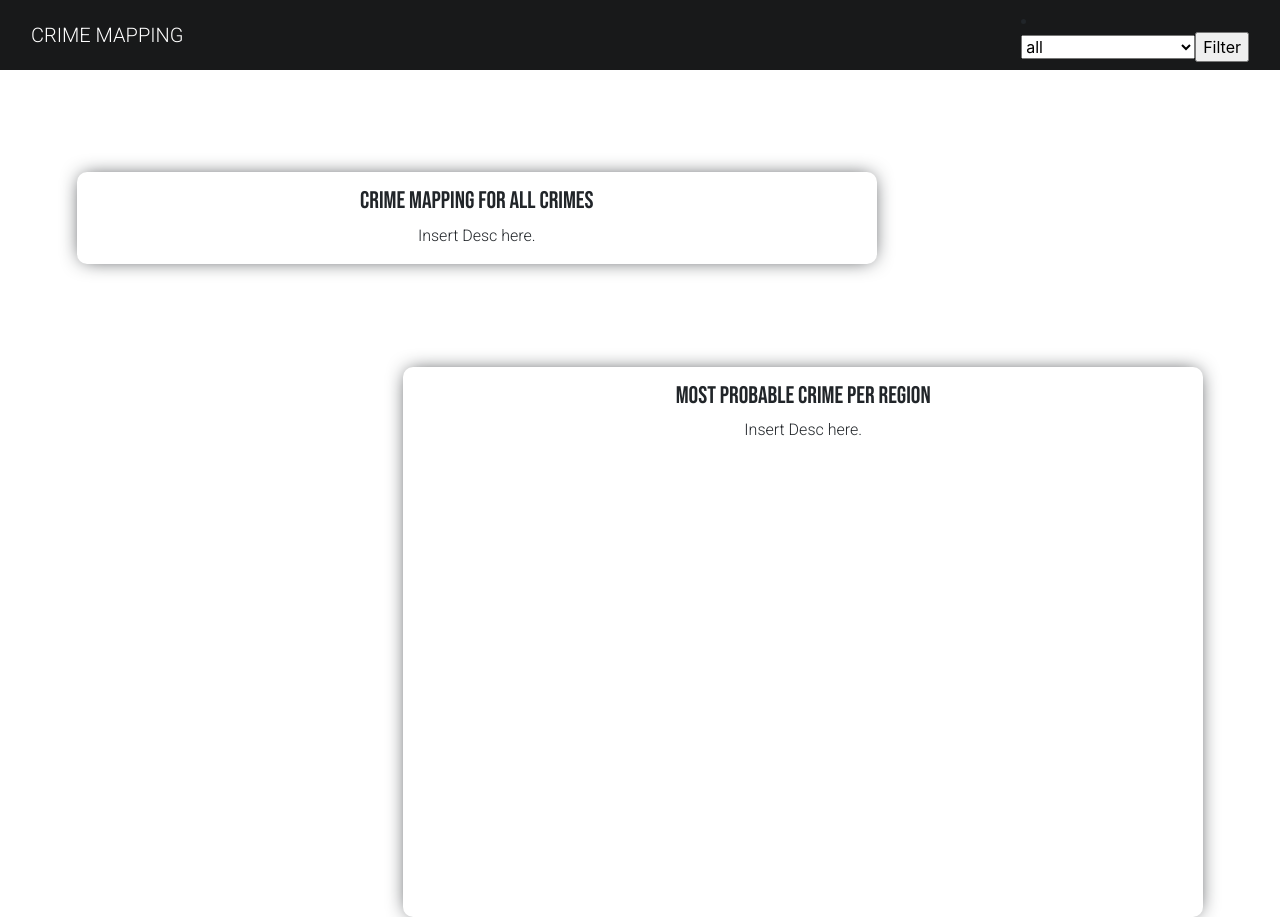
After one commit to maxantl/finalproject-crimemapping, a Django app: template DATAMINING/WEBAPP/templates/WEBAPP/index.html in a window 1280 px wide. The commit adds this page. Run offline with Django 4.2, Linux system fonts and the light colour scheme; the template is opened without the code that fills it, so the values that code supplies are empty; some libraries are stand-ins or nearby versions.

Commit message:
Update dropdown

```diff
--- /dev/null
+++ b/DATAMINING/WEBAPP/templates/WEBAPP/index.html
@@ -0,0 +1,72 @@
+{% extends 'partials/base.html' %}
+{% block content %}
+
+<style>
+    @import url('https://fonts.googleapis.com/css2?family=Roboto:wght@100;300&display=swap');
+    @import url('https://fonts.googleapis.com/css2?family=Bebas+Neue&display=swap');
+    @import url('https://fonts.googleapis.com/css2?family=Open+Sans&family=Roboto:ital,wght@1,700&display=swap');
+    html,body{
+        background-color: white;
+        height: 100%;
+        width: 100%;
+    }
+
+    text-center {
+        text-align: center!important;
+    }
+    #map1{
+        float: left;
+        width: 800px;
+        margin-left: 6%;
+        margin-top: 8%;
+        padding-top: 15px;
+        box-shadow: 0px 0px 20px -5px;
+        border-radius: 10px;
+        font-family: 'Bebas Neue', cursive;
+    }
+    #map2{
+        float: right;
+        height: 550.8px;
+        width: 800px;
+        margin-right: 6%;
+        margin-top: 8%;
+        padding-top: 15px;
+        box-shadow: 0px 0px 20px -5px;
+        border-radius: 10px;
+        font-family: 'Bebas Neue', cursive;
+    }
+    #map1-desc{
+        font-family: 'Roboto', sans-serif;
+    }
+    #map2-desc{
+        font-family: 'Roboto', sans-serif;
+    }
+    .alert{
+        position: absolute;
+        height: 150px;
+        width: 500px;
+        margin: auto;
+        top: 35%;
+        left: 35%;
+        background-color: #18191A;;
+        text-align: justify;
+        text-justify: inter-word;
+        padding: 20px;
+        color: white;
+        font-family: 'Roboto', sans-serif;
+    }
+</style>
+
+<body>
+         <div class="container" id="map1">
+            <h4 class="text-center">Crime Mapping for all Crimes</h4>
+            <p class="text-center" id="map1-desc">Insert Desc here.</p>
+            {{map1 | safe}}
+         </div>
+         <div class="container" id="map2">
+            <h4 class="text-center">Most Probable Crime per Region</h4>
+             <p class="text-center" id="map2-desc">Insert Desc here.</p>
+            {{map2 | safe}}
+        </div>
+</body>
+{% endblock %}
--- a/DATAMINING/WEBAPP/templates/partials/base.html
+++ b/DATAMINING/WEBAPP/templates/partials/base.html
@@ -24,29 +24,27 @@
         <button type="button" class="navbar-toggler" data-toggle="collapse" data-target="#navbarCollapse">
                 <span class="navbar-toggler-icon"></span>
         </button>
-          <ul class="nav navbar-nav ms-auto">
-            <li class="nav-item dropdown">
-              <a href="#" class="nav-link dropdown-toggle" id="navDropdown" data-bs-toggle="dropdown" style="font-family: 'Roboto', sans-serif;">CRIME TYPES</a>
-              <div class="dropdown-menu dropdown-menu-right" id="navMenu">
-                  <a href="#" class="dropdown-item active" style="font-family: 'Roboto', sans-serif;">All</a>
-                <a href="#" class="dropdown-item" style="font-family: 'Roboto', sans-serif;">Arrests</a>
-                <a href="#" class="dropdown-item" style="font-family: 'Roboto', sans-serif;">Murder</a>
-                <a href="#" class="dropdown-item" style="font-family: 'Roboto', sans-serif;">Physical Injury</a>
-                <a href="#" class="dropdown-item" style="font-family: 'Roboto', sans-serif;">Kidnapping</a>
-                <a href="#" class="dropdown-item" style="font-family: 'Roboto', sans-serif;">Rape</a>
-                <a href="#" class="dropdown-item" style="font-family: 'Roboto', sans-serif;">Robbery</a>
-                <a href="#" class="dropdown-item" style="font-family: 'Roboto', sans-serif;">Carnap</a>
-                <a href="#" class="dropdown-item" style="font-family: 'Roboto', sans-serif;">Drugs</a>
-                <a href="#" class="dropdown-item" style="font-family: 'Roboto', sans-serif;">Terrorism</a>
-                <a href="#" class="dropdown-item" style="font-family: 'Roboto', sans-serif;">Obstruction</a>
-                <a href="#" class="dropdown-item" style="font-family: 'Roboto', sans-serif;">Smuggling</a>
-                <a href="#" class="dropdown-item" style="font-family: 'Roboto', sans-serif;">Fraud</a>
-                <a href="#" class="dropdown-item" style="font-family: 'Roboto', sans-serif;">Illegal Possession</a>
-                <a href="#" class="dropdown-item" style="font-family: 'Roboto', sans-serif;">Wanted</a>
-                <a href="#" class="dropdown-item" style="font-family: 'Roboto', sans-serif;">Wrongful</a>
-                <a href="#" class="dropdown-item" style="font-family: 'Roboto', sans-serif;">Restraining</a>
-              </div>
-            </li>
+          <li class="nav-item dropdown">
+             <form class="nav-item dropdown" action="/change_type" method="GET">
+                 {% csrf_token %}
+                 <select name="dropdown_menu_form" id="dropdown">
+                     <option value="all">all</option>
+                     <option value="murder">murder</option>
+                     <option value="physical injury">physical injury</option>
+                     <option value="kidnapping">kidnapping</option>
+                     <option value="rape">rape</option>
+                     <option value="robbery">robbery</option>
+                     <option value="carnapping">carnapping</option>
+                     <option value="drug">drug</option>
+                     <option value="terrorism">terrorism</option>
+                     <option value="obstruction">obstruction</option>
+                     <option value="smuggling">smuggling</option>
+                     <option value="fraud">fraud</option>
+                     <option value="illegal possession">illegal possession</option>
+                     <option value="wanted">wanted</option>
+                     <option value="wrongful restraining">wrongful restraining</option>
+                 <input type="submit" value="Filter"/>
+             </form>
           </ul>
       </div>
     </nav>
--- a/DATAMINING/WEBAPP/urls.py
+++ b/DATAMINING/WEBAPP/urls.py
@@ -1,5 +1,6 @@
 from django.urls import path
 from . import views
 urlpatterns = [
-    path('', views.test, name='Final Project'),
+    path('', views.req, name='Final Project'),
+    path("change_type", views.change_type),
 ]
```
Also changed, not shown: DATAMINING/WEBAPP/templates/WEBAPP/notice.html (renamed from DATAMINING/WEBAPP/templates/WEBAPP/test.html, +9 -12 lines), DATAMINING/WEBAPP/views.py (+69 -20 lines), 1 other file.
